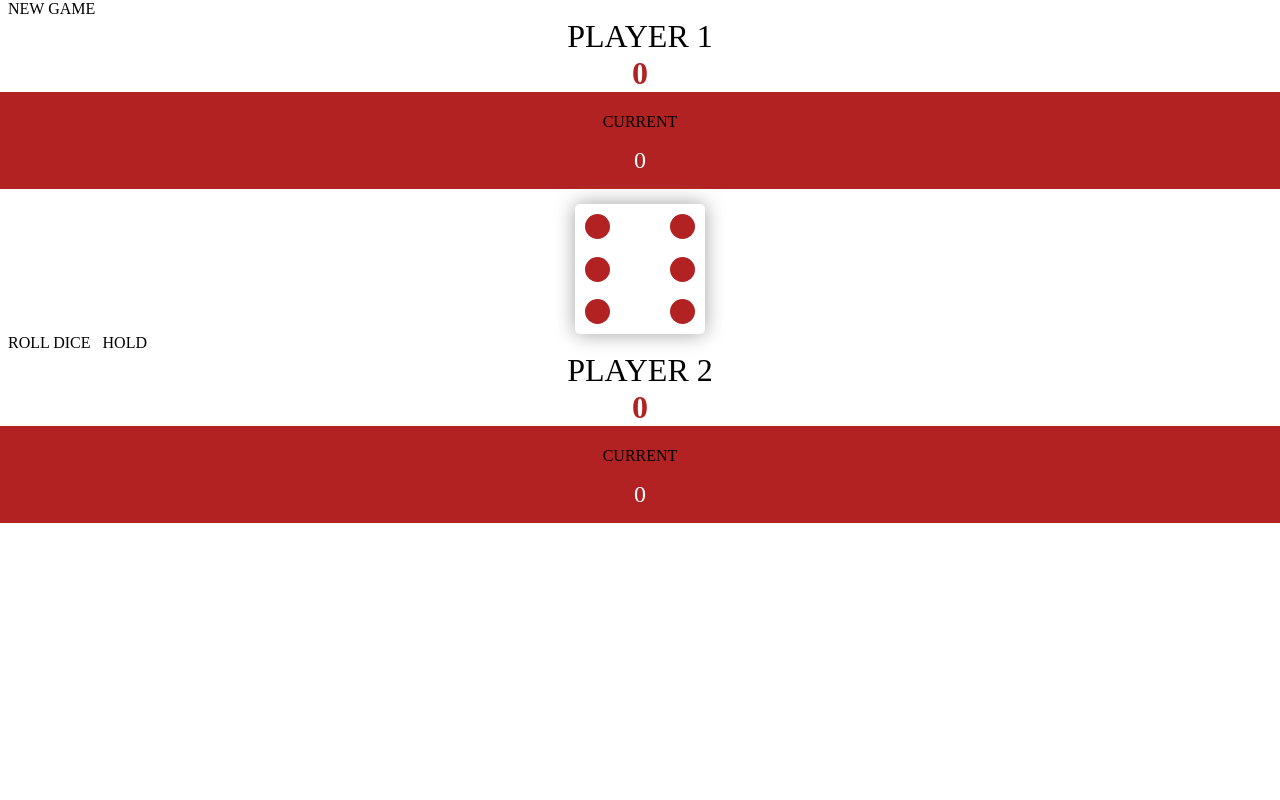
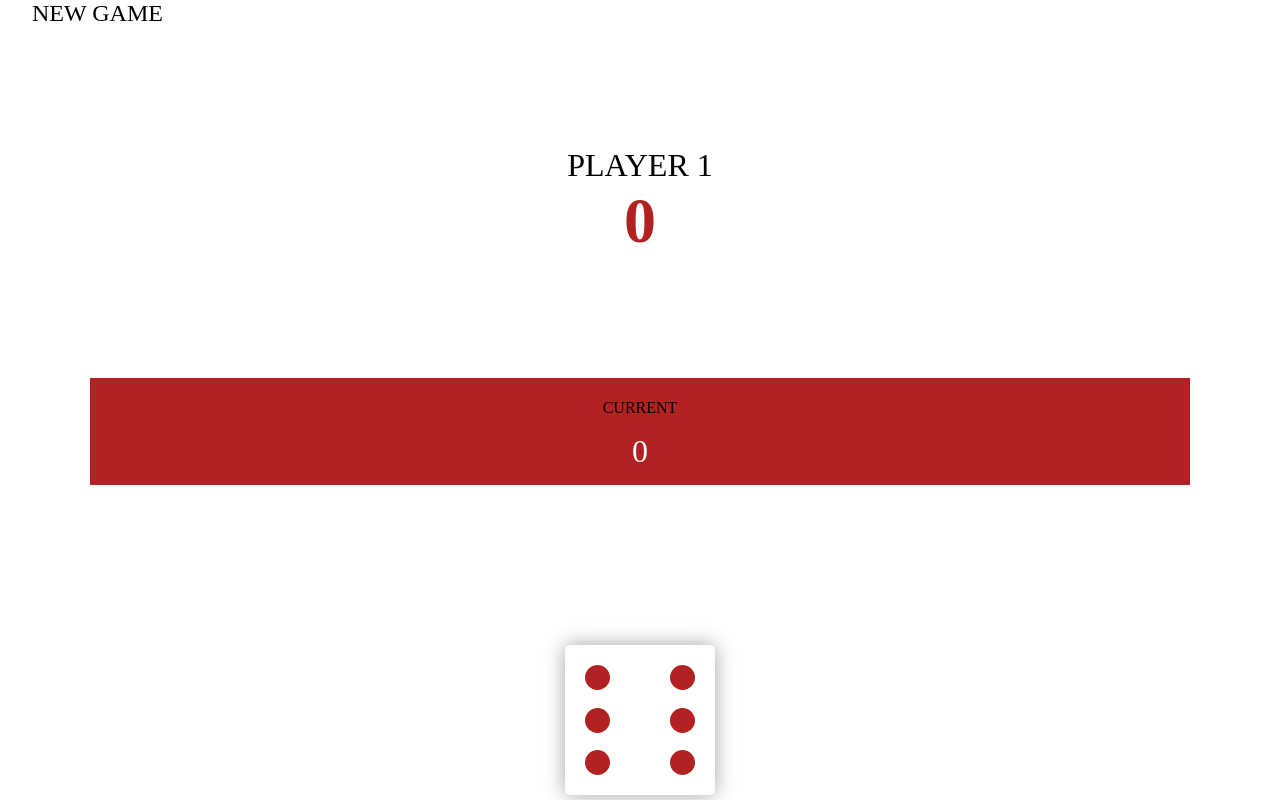
Before and after one commit to Manon-Fernandez/Jeu-de-des, a plain HTML site: page index.html in a window 1280 px wide. Drawn offline with nearby package versions, Linux system fonts and the light colour scheme; files whose address does not match are found by name.

Commit message:
add style and media query

```diff
--- a/CSS/styles.css
+++ b/CSS/styles.css
@@ -124,3 +124,48 @@ ion-icon {
 .player-2-turn {
     background: linear-gradient(0deg, #ded7d7 50%, #fff 50%);
 }
+
+/** Media query**/
+@media screen and (min-width: 992px) {
+    ion-grid {
+      padding: 20px 20px 20px 20px;
+      height: 100vh;
+    }
+    ion-button {
+      font-size: 1.5em;
+    }
+    .players-name {
+      margin-top: 15vh;
+      font-size: 2em;
+    }
+    .global-score-players {
+      margin-bottom: 15vh;
+      font-size: 4em;
+    }
+    .current-number {
+      margin: 15vh 7vw auto 7vw;
+      align-items: flex-end;
+      font-size: 1em;
+    }
+    .current-score {
+      font-size: 2em;
+    }
+    .dice {
+      margin: 20vh auto 0 auto;
+      height: 150px;
+      width: 150px;
+      padding: 20px;
+    }
+    #throwDice {
+      margin-top: 30vh;
+    }
+    .player-turn {
+      margin-top: 15vh;
+    }
+    .player-1-turn {
+      background: linear-gradient(90deg, #ded7d7 50%, #fff 50%);
+    }
+    .player-2-turn {
+      background: linear-gradient(-90deg, #ded7d7 50%, #fff 50%);
+    }
+  }
```
